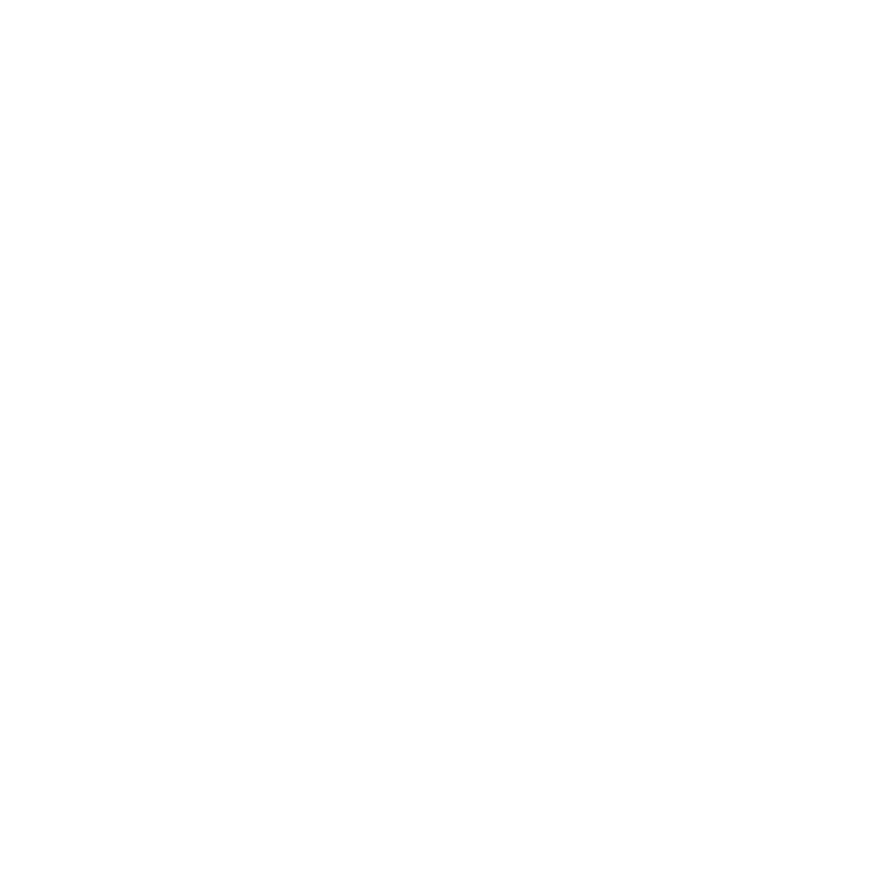
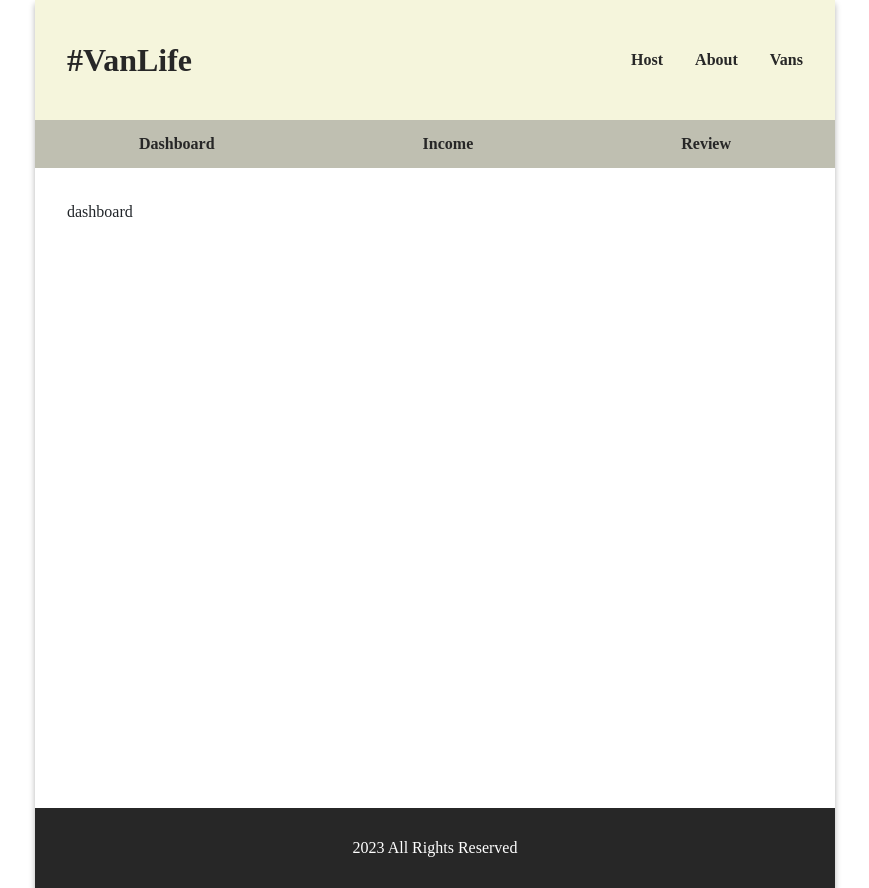
Before and after one commit to JunayedJihad/vanlife, a React (Vite) app: page /host in a window 1280 px wide. Before the commit this address had no page. Shown: the whole page, without its empty margins (205-1074 px from the left). Before the commit the page ends 800 px from the top, so only its background shows below. Built offline with nearby package versions, Linux system fonts and the light colour scheme.

Commit message:
updating

```diff
--- a/src/App.jsx
+++ b/src/App.jsx
@@ -5,17 +5,27 @@
 import Vans from "./pages/Vans";
 import Vandetails from "./pages/Vandetails";
 import Layout from "./components/Layout";
+import Income from './components/Income';
+import Review from './components/Review';
+import HostLayout from "./components/HostLayout";
+import Dashboard from "./components/Dashboard";
+
 
 const App = () => {
   return (
     <BrowserRouter>
 
       <Routes>
-        <Route element={<Layout/>}>
-          <Route path="/" element={<Home/>} />
-          <Route path="/about" element={<About/>} />
-          <Route path="/vans" element={<Vans/>} />
-          <Route path="/vans/:id" element={<Vandetails/>} />
+        <Route path="/" element={<Layout/>}>
+          <Route index element={<Home/>} />
+          <Route path="host" element={<HostLayout />}>
+            <Route index element={<Dashboard/>} />
+            <Route path="income" element={<Income/>} />
+            <Route path="review" element={<Review/>} />
+          </Route>
+          <Route path="about" element={<About/>} />
+          <Route path="vans" element={<Vans/>} />
+          <Route path="vans/:id" element={<Vandetails/>} />
         </Route>
       </Routes>
     </BrowserRouter>
--- /dev/null
+++ b/src/components/Dashboard.jsx
@@ -0,0 +1,11 @@
+import React from 'react';
+
+const Dashboard = () => {
+    return (
+        <div className='main'>
+            dashboard
+        </div>
+    );
+};
+
+export default Dashboard;
--- /dev/null
+++ b/src/components/HostLayout.jsx
@@ -0,0 +1,14 @@
+import React from 'react';
+import { Outlet } from 'react-router';
+import HostNavbar from './HostNavbar';
+
+const HostLayout = () => {
+    return (
+        <div>
+            <HostNavbar/>
+            <Outlet />
+        </div>
+    );
+};
+
+export default HostLayout;
--- /dev/null
+++ b/src/components/HostNavbar.jsx
@@ -0,0 +1,14 @@
+import React from 'react';
+import { Link } from 'react-router-dom';
+
+const HostNavbar = () => {
+    return (
+        <div className='d-flex align-items-center  justify-content-around hostNav'>
+            <Link to=''>Dashboard</Link>
+            <Link to='income'>Income</Link>
+            <Link to='review'>Review</Link>
+        </div>
+    );
+};
+
+export default HostNavbar;
--- /dev/null
+++ b/src/components/Income.jsx
@@ -0,0 +1,11 @@
+import React from 'react';
+
+const Income = () => {
+    return (
+        <div className='main'>
+            income
+        </div>
+    );
+};
+
+export default Income;
--- a/src/components/Navbar.jsx
+++ b/src/components/Navbar.jsx
@@ -5,6 +5,7 @@
     return (
         <div className='nav'>
             <Link className='home-link' to='/'>#VanLife</Link>
+            <Link to='/host'>Host</Link>
             <Link to='/about'>About</Link>
             <Link to='/vans'>Vans</Link>
 
--- /dev/null
+++ b/src/components/Review.jsx
@@ -0,0 +1,11 @@
+import React from 'react';
+
+const Review = () => {
+    return (
+        <div className='main'>
+            review
+        </div>
+    );
+};
+
+export default Review;
--- a/src/index.css
+++ b/src/index.css
@@ -16,6 +16,7 @@
 }
 span,a{
     display: inline-block;
+
 }
 #root{
     width: 800px;
@@ -49,7 +50,7 @@
     padding: 2rem;
 }
 .home-hero{
-    background: url(./home-hero.png) rgba(0,0,0,0.5);
+    background: url(../public/home-hero.png) rgba(0,0,0,0.5);
     background-repeat: no-repeat;
     background-size: cover;
     background-blend-mode: color;
@@ -136,3 +137,7 @@
 .rent-btn{
     width: 100%;
 }
+.hostNav{
+    height: 3rem;
+    background-color: rgb(191, 191, 177);
+}
--- a/src/pages/About.jsx
+++ b/src/pages/About.jsx
@@ -8,7 +8,7 @@
       <div>
 
         <div className="">
-          <img src="../../public/about-hero.png" alt="" />
+          <img src="../about-hero.png" alt="" />
           <div className="about-body p-4">
             <h1>Don't squeeze in a sedan when you could relax in a van</h1>
             <p>
--- a/src/pages/Vandetails.jsx
+++ b/src/pages/Vandetails.jsx
@@ -12,6 +12,8 @@
       .then((response) => response.json())
       .then((res) => setData(res.vans));
   }, [param.id]);
+
+
 
 
     function ToVanPage() {
--- a/src/pages/Vans.jsx
+++ b/src/pages/Vans.jsx
@@ -4,11 +4,13 @@
 
 const Vans = () => {
 
-    const [data, setData] = React.useState()
+  const [data, setData] = React.useState()
+
     React.useEffect(() => {
       fetch("/api/vans")
         .then((response) => response.json())
         .then((res) => setData(res.vans));
+
     }, []);
 
   let vanElements=''
```
Also changed, not shown: src/pages/Host.jsx (added, +12 -0 lines).
